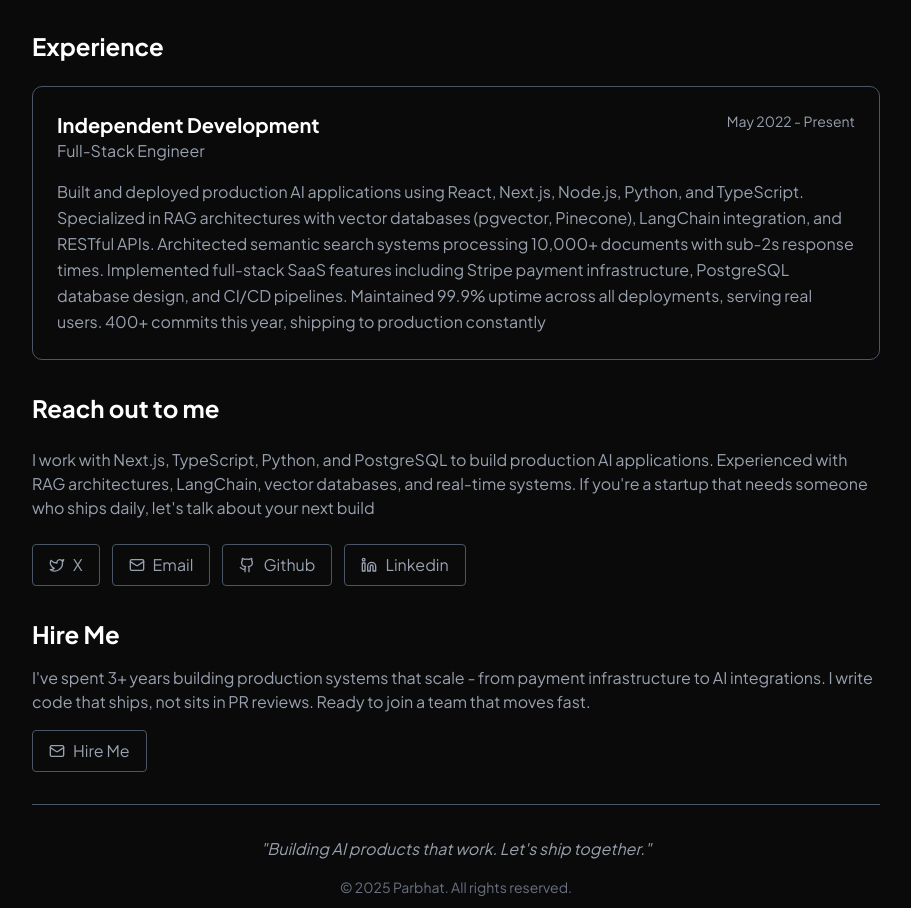
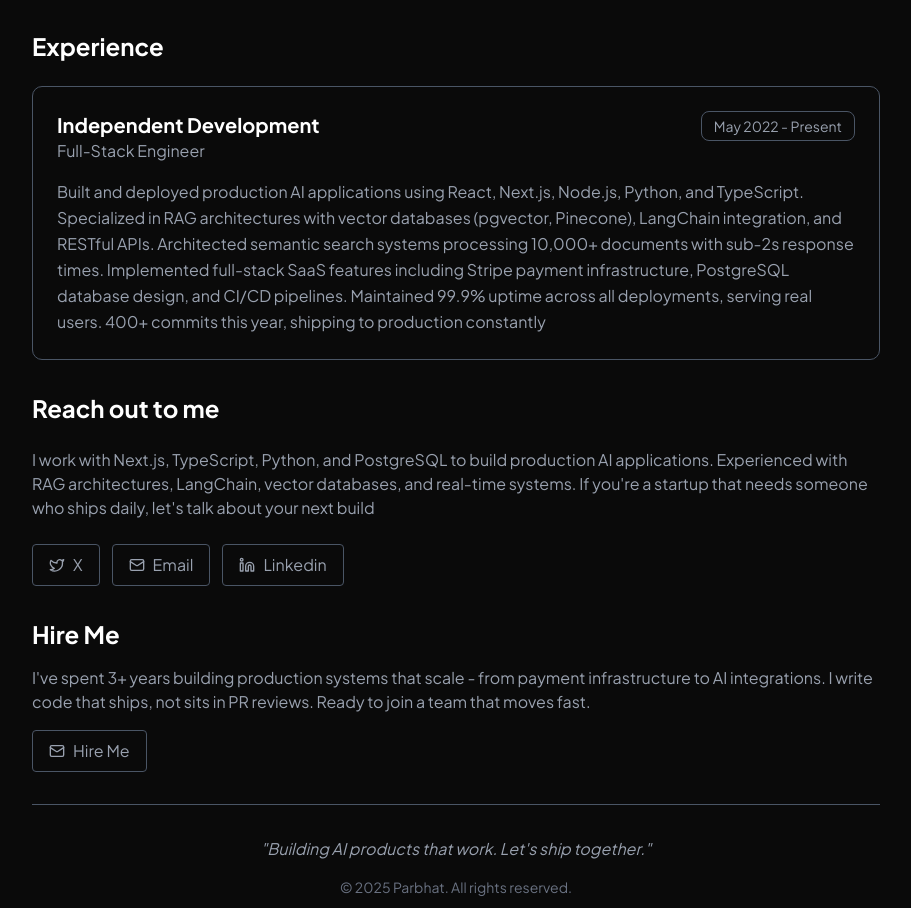
Before and after one commit to parbhatkapila4/portfolio, a Next.js app: page / in a window 1280 px wide. Shown: the part 1778-2686 px from the top of the page, without its empty margins (184-1095 px from the left). Built offline with nearby package versions, Linux system fonts and the light colour scheme.

Commit message:
Video Model Updates

```diff
--- a/src/components/Experience.tsx
+++ b/src/components/Experience.tsx
@@ -46,7 +46,9 @@
                 <h3 className="text-xl font-bold text-white">{experience.company}</h3>
                 <p className="text-gray-400">{experience.position}</p>
               </div>
-              <span className="text-sm text-gray-400">{experience.date}</span>
+              <span className="px-3 py-1 text-sm text-gray-400 border border-gray-600 rounded-md">
+                {experience.date}
+              </span>
             </div>
             <p className="text-gray-400 leading-relaxed">
               {experience.description}
--- a/src/components/Footer.tsx
+++ b/src/components/Footer.tsx
@@ -17,12 +17,12 @@
     icon: Mail,
     label: "Email",
   },
-  {
-    name: "Github",
-    url: "https://github.com/parbhatkapila4",
-    icon: Github,
-    label: "GitHub",
-  },
+  // {
+  //   name: "Github",
+  //   url: "https://github.com/parbhatkapila4",
+  //   icon: Github,
+  //   label: "GitHub",
+  // },
   {
     name: "Linkedin",
     url: "https://www.linkedin.com/in/parbhat-kapila/",
--- a/src/components/Projects.tsx
+++ b/src/components/Projects.tsx
@@ -15,7 +15,7 @@
     url: "https://visura.parbhat.dev/",
     github: "https://github.com/parbhatkapila4/Visura",
     video:
-      "https://lcbcrithcxdbqynfmtxk.supabase.co/storage/v1/object/public/Videos/Visura-Demo-1758303349310.mp4",
+      "https://lcbcrithcxdbqynfmtxk.supabase.co/storage/v1/object/public/Videos/Visura%20AI-1762578271796.mp4",
     tech: [
       "Next.js",
       "TypeScript",
@@ -32,7 +32,7 @@
     url: "https://repodoc.parbhat.dev/",
     github: "https://github.com/parbhatkapila4/RepoDocs",
     video:
-      "https://lcbcrithcxdbqynfmtxk.supabase.co/storage/v1/object/public/Videos/Repo-Docs%20Demo-1758239976349%20(1).mp4",
+      "https://lcbcrithcxdbqynfmtxk.supabase.co/storage/v1/object/public/Videos/Repo-Doc-1762580822637.mp4",
     tech: [
       "Next.js",
       "TypeScript",
@@ -49,7 +49,7 @@
     url: "https://vectormail.parbhat.dev",
     github: "https://github.com/parbhatkapila4/Vector-Mail",
     video:
-      "https://lcbcrithcxdbqynfmtxk.supabase.co/storage/v1/object/public/Videos/Vector%20Mail-1758311992317.mp4",
+      "https://lcbcrithcxdbqynfmtxk.supabase.co/storage/v1/object/public/Videos/Vector-Mail-1762579701087.mp4",
     tech: [
       "Next.js",
       "TypeScript",
```
